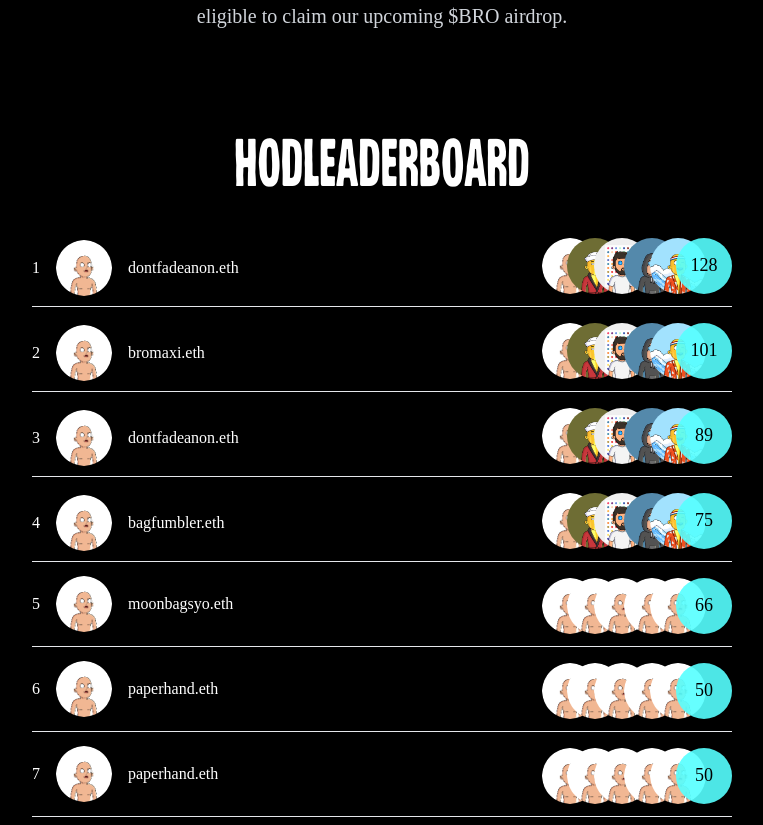
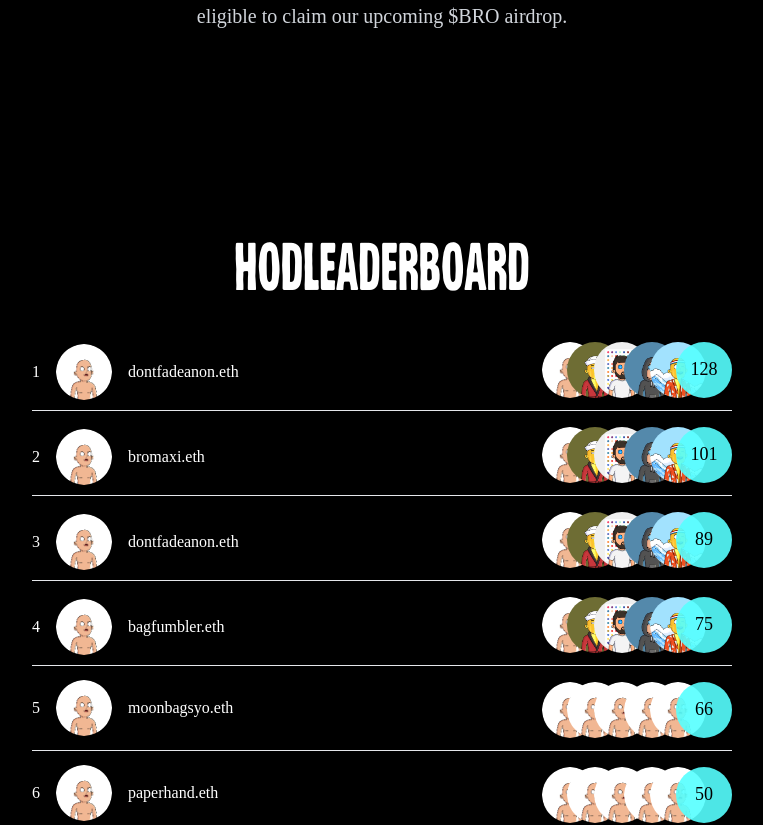
Before and after one commit to ojitdebnathfreelancer/enterTheClube, a React (Create React App) app: page /home in a window 1280 px wide. Shown: the part 2560-3385 px from the top of the page, without its empty margins (258-1021 px from the left). Built offline with nearby package versions, Linux system fonts and the light colour scheme; a web font is replaced by a local one.

Commit message:
holderboard marging updated

```diff
--- a/src/Pages/Home/Hodleadrabord/Hodleadrabord.js
+++ b/src/Pages/Home/Hodleadrabord/Hodleadrabord.js
@@ -8,7 +8,7 @@ import img3 from '../../../assets/Honorary/Deeze.png'
 
 const Hodleadrabord = () => {
   return (
-      <div className="md:mt-24 mt-16 px-4 text-white">
+    <div className="lg:mt-[200px] md:mt-[150px] mt-[50px] px-4 text-white">
       <div className="max-container ">
         <Title title={"HODLEADERBOARD"} classes={"text-center"} />
         <div>
```
Lines whose indentation alone changed are shown as unchanged.
